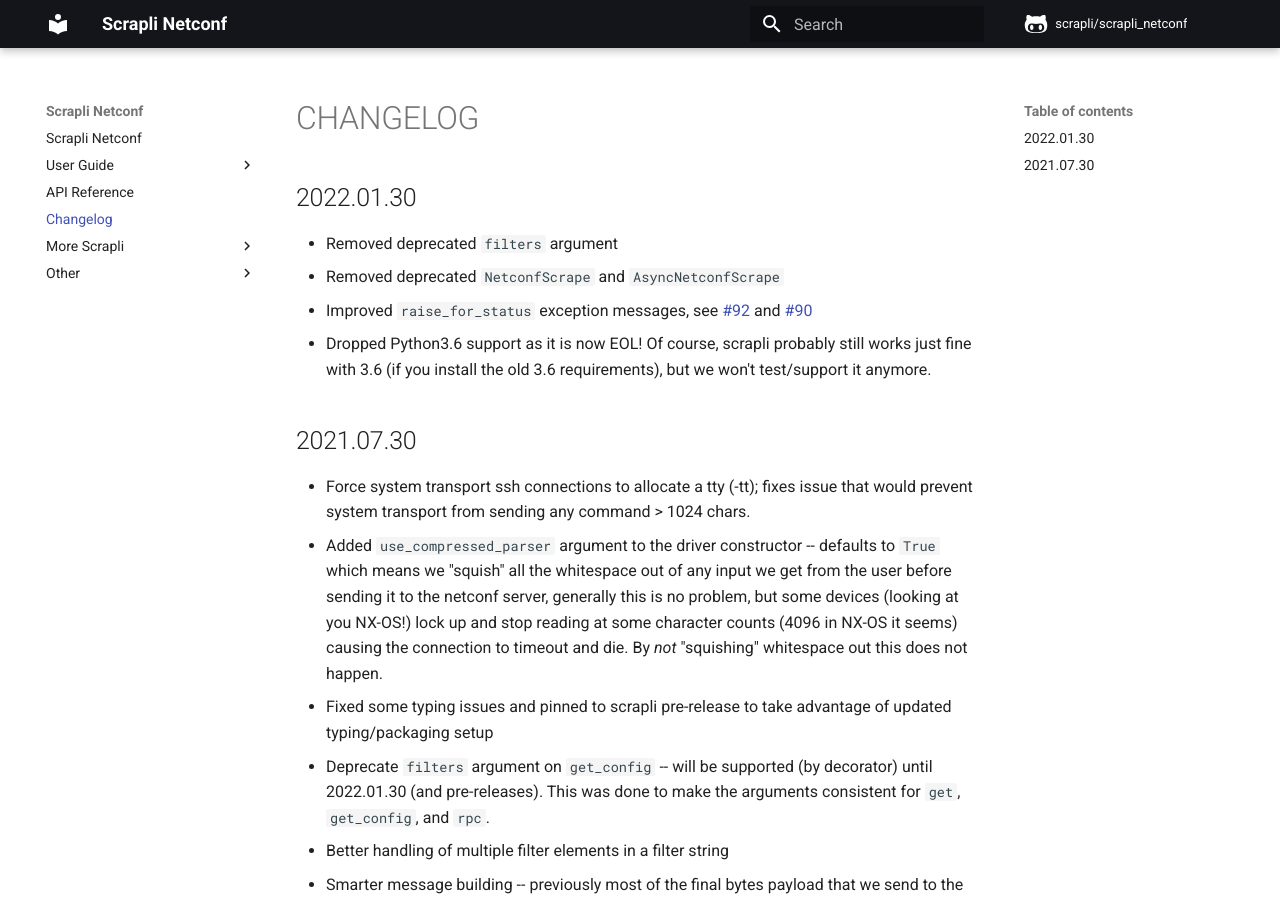
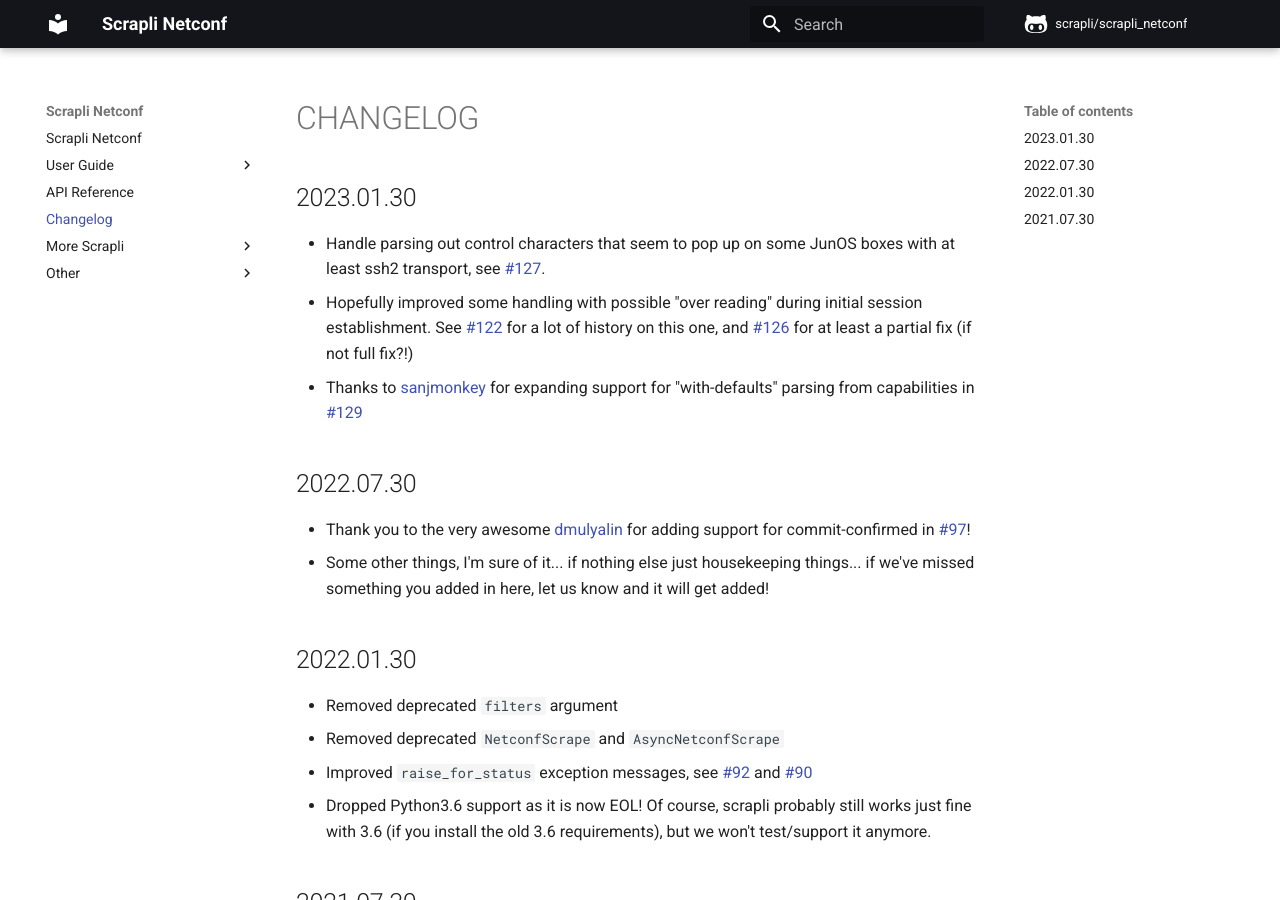
Before and after one commit to scrapli/scrapli_netconf, an MkDocs documentation site: the page built from docs/changelog.md, in a window 1280 px wide and 900 px high. Built offline with MkDocs 1.6.1 and Material for MkDocs 9.7.7, drawn with Linux system fonts in a browser that asks for light colours; comment, search, counter and statistics services are not loaded.

Commit message:
docs: update changelog bits

```diff
--- a/docs/changelog.md
+++ b/docs/changelog.md
@@ -1,5 +1,22 @@
 CHANGELOG
 =========
+
+## 2023.01.30
+
+- Handle parsing out control characters that seem to pop up on some JunOS boxes with at least ssh2 transport, see #127.
+- Hopefully improved some handling with possible "over reading" during initial session establishment. See #122 for a
+  lot of history on this one, and #126 for at least a partial fix (if not full fix?!)
+- Thanks to [sanjmonkey](https://github.com/sanjmonkey) for expanding support for "with-defaults" parsing from
+  capabilities in #129
+
+
+## 2022.07.30
+
+- Thank you to the very awesome  [dmulyalin](https://github.com/dmulyalin) for adding support for commit-confirmed
+  in #97!
+- Some other things, I'm sure of it... if nothing else just housekeeping things... if we've missed something you
+  added in  here, let us know and it will get added!
+
 
 ## 2022.01.30
 
```
